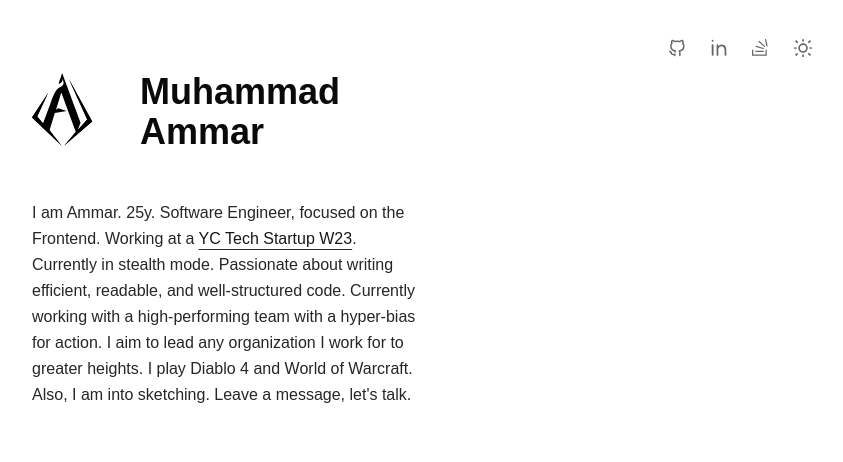
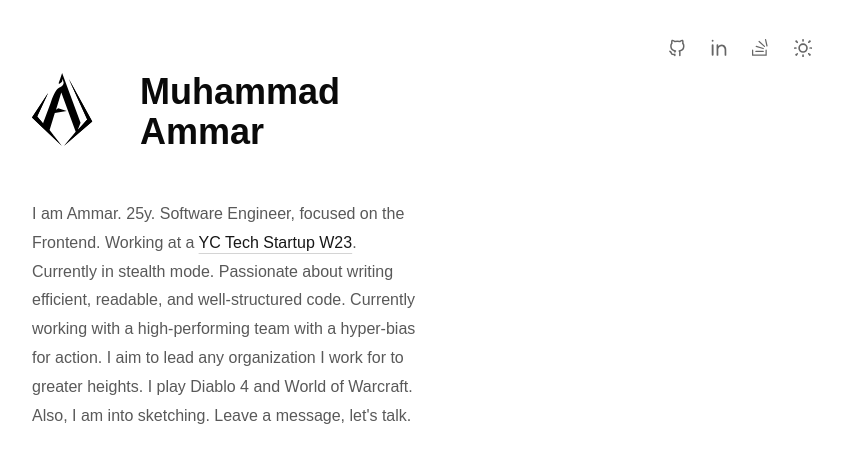
Before and after one commit to Fanoflix/personal-portfolio-v2, a Next.js app: page / in a window 1280 px wide. Shown: the top 462 px of the page, without its empty margins (416-1259 px from the left). Built offline with nearby package versions, Linux system fonts and the light colour scheme; a web font is replaced by a local one.

Commit message:
DEV: Modified InlineLink and ToggleTheme

```diff
--- a/src/app/globals.css
+++ b/src/app/globals.css
@@ -12,7 +12,7 @@
   :root {
     --background: 0 0% 100%;
     --foreground: 0 0% 3.9%;
-    --text: 0 0% 15%;
+    --text: 0 0% 35%;
     --card: 0 0% 100%;
     --card-foreground: 0 0% 3.9%;
     --popover: 0 0% 100%;
@@ -75,9 +75,6 @@
   }
   body {
     @apply bg-background text-foreground antialiased;
-    /* Theme transition */
-    /* TODO: Remove this */
-    @apply transition-colors duration-200;
   }
 
   h1 {
@@ -85,6 +82,6 @@
   }
 
   p {
-    @apply text-text leading-relaxed;
+    @apply text-text leading-[1.8];
   }
 }
--- a/src/components/InlineLink/InlineLink.tsx
+++ b/src/components/InlineLink/InlineLink.tsx
@@ -12,7 +12,7 @@ export default function InlineLink({
 } & PropsWithChildren) {
   return (
     <Link
-      className="underline underline-offset-[5px] decoration-text text-primary hover:decoration-primary"
+      className="underline underline-offset-[5px] decoration-neutral-300 dark:decoration-neutral-700 text-primary hover:decoration-primary"
       href={href}
       rel="noopener noreferrer"
       target="_blank"
--- a/src/features/TopNavbar/components/ToggleTheme.tsx
+++ b/src/features/TopNavbar/components/ToggleTheme.tsx
@@ -15,13 +15,15 @@ export default function ToggleTheme() {
 
   const toggleTheme = () => {
     toggleRotation();
-    setTheme(theme === "light" ? "dark" : "light");
+    setTimeout(() => {
+      setTheme(theme === "light" ? "dark" : "light");
+    }, 250);
   };
 
   if (!mounted) return null;
 
   const iconWrapperStyle = {
-    transition: "transform 350ms ease",
+    transition: "transform 360ms ease-in",
     transform: isRotating ? "rotateZ(360deg)" : "rotateZ(0deg)",
   };
 
```
